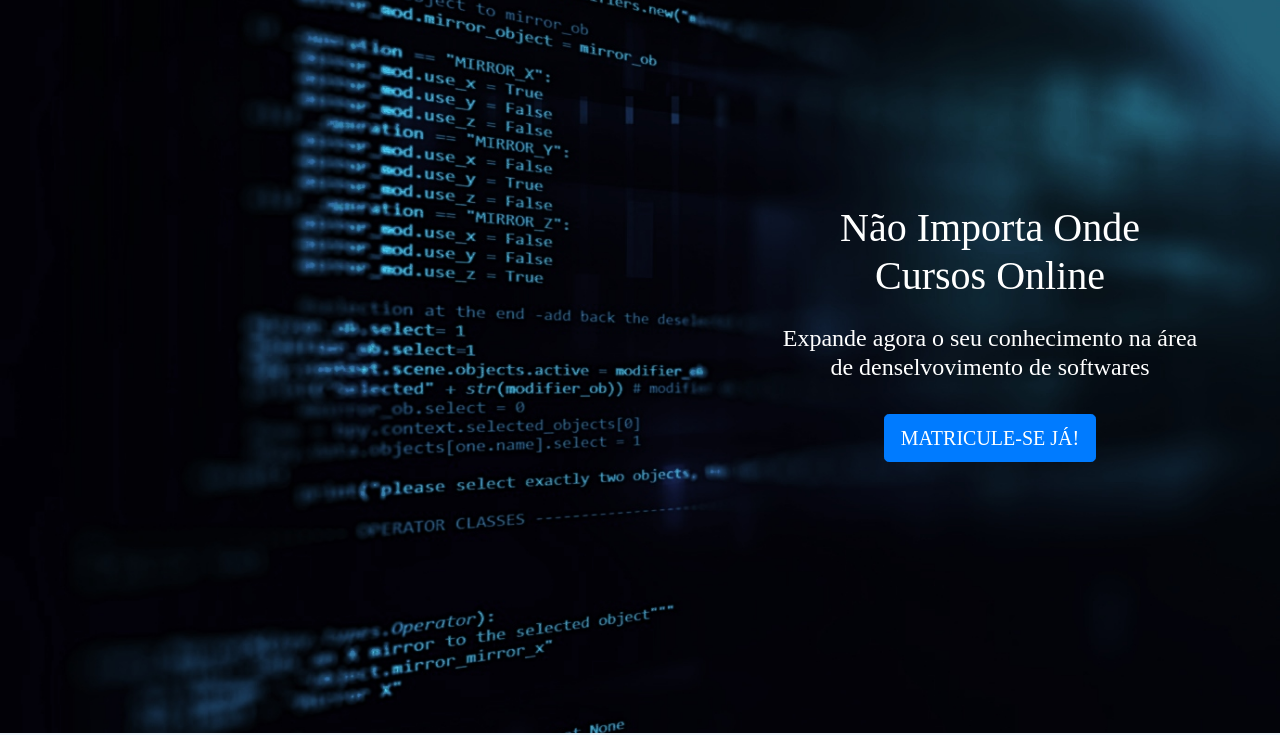
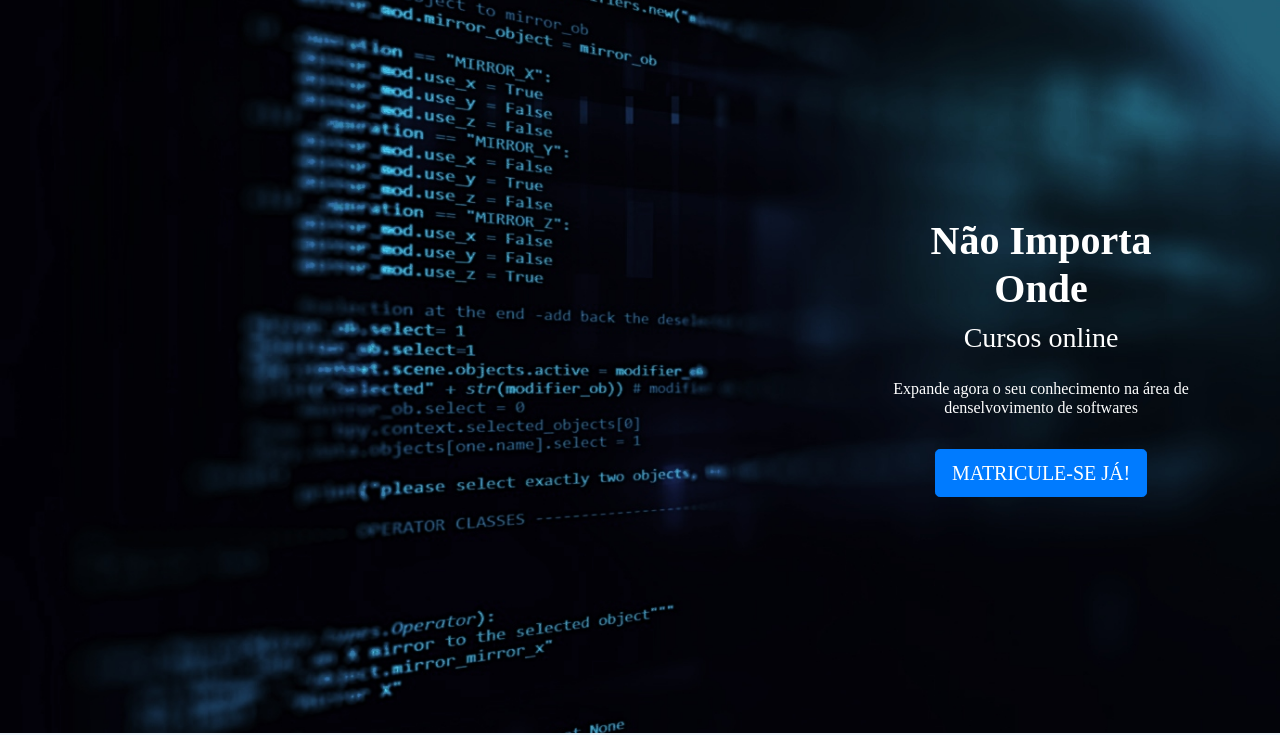
Before and after one commit to carlamariana/sitenio, a plain HTML site: page index.html in a window 1280 px wide. Shown: the part 67-802 px from the top of the page. Drawn offline with nearby package versions, Linux system fonts and the light colour scheme.

Commit message:
novos ajustes

```diff
--- a/index.html
+++ b/index.html
@@ -45,10 +45,11 @@
           </nav>
         </div>
 
-        <div class="pt-5 pb-5" id="texto-inicial">
+        <div class="pt-5 pb-5 mt-5" id="texto-inicial">
           <div class="container-fluid">
-          <h1>Não Importa Onde</br> Cursos Online</h1>
-          <h4 class="pb-4 pt-3">Expande agora o seu conhecimento na área de denselvovimento de softwares</h4>
+          <h1><strong>Não Importa Onde</h1>
+          <h3>Cursos online</h3>
+          <h6 class="pb-4 pt-3">Expande agora o seu conhecimento na área de denselvovimento de softwares</h6>
             <button class="btn btn-primary btn-lg">
               MATRICULE-SE JÁ!
             </button>
```
